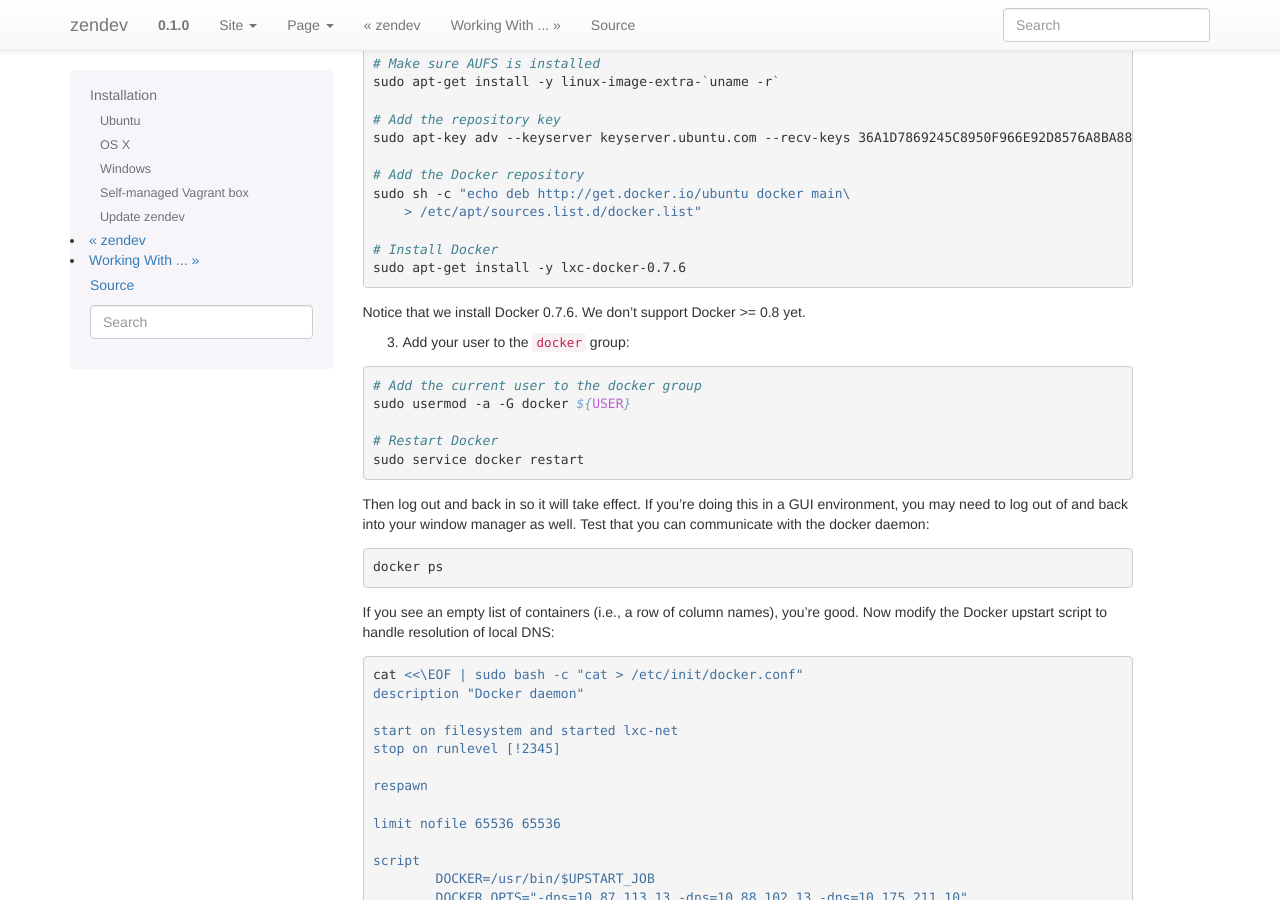
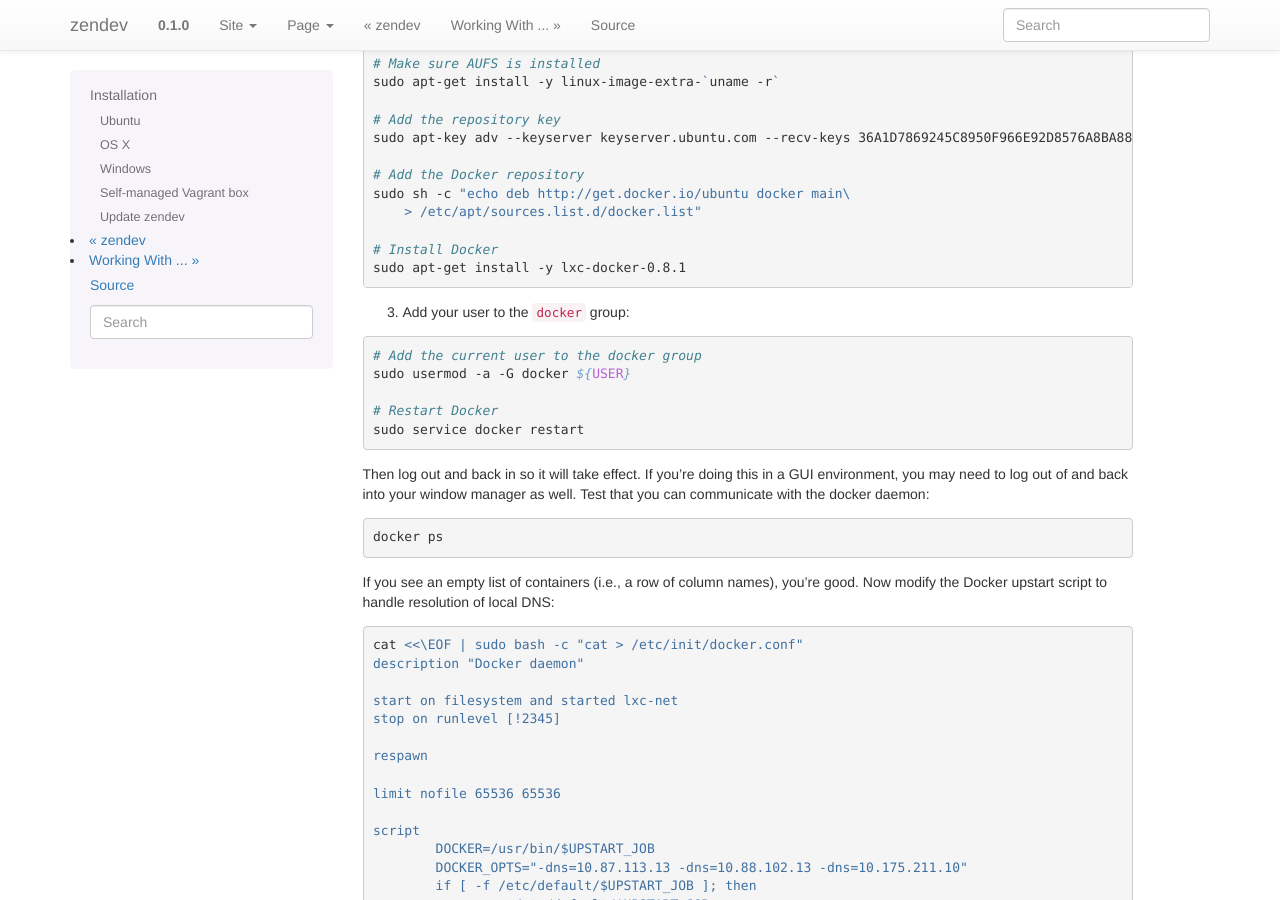
Before and after one commit to zenoss/zendev, a Sphinx documentation site: the page built from docs/installation.rst, in a window 1280 px wide and 900 px high, scrolled down 485 px. Built offline with Sphinx 7.4.7, drawn with Linux system fonts in a browser that asks for light colours.

Commit message:
We can use docker-0.8.1 now

```diff
--- a/docs/installation.rst
+++ b/docs/installation.rst
@@ -39,9 +39,7 @@ Ubuntu
         > /etc/apt/sources.list.d/docker.list"
 
     # Install Docker
-    sudo apt-get install -y lxc-docker-0.7.6
-
-Notice that we install Docker 0.7.6. We don't support Docker >= 0.8 yet.
+    sudo apt-get install -y lxc-docker-0.8.1
 
 3. Add your user to the ``docker`` group:
 
```
